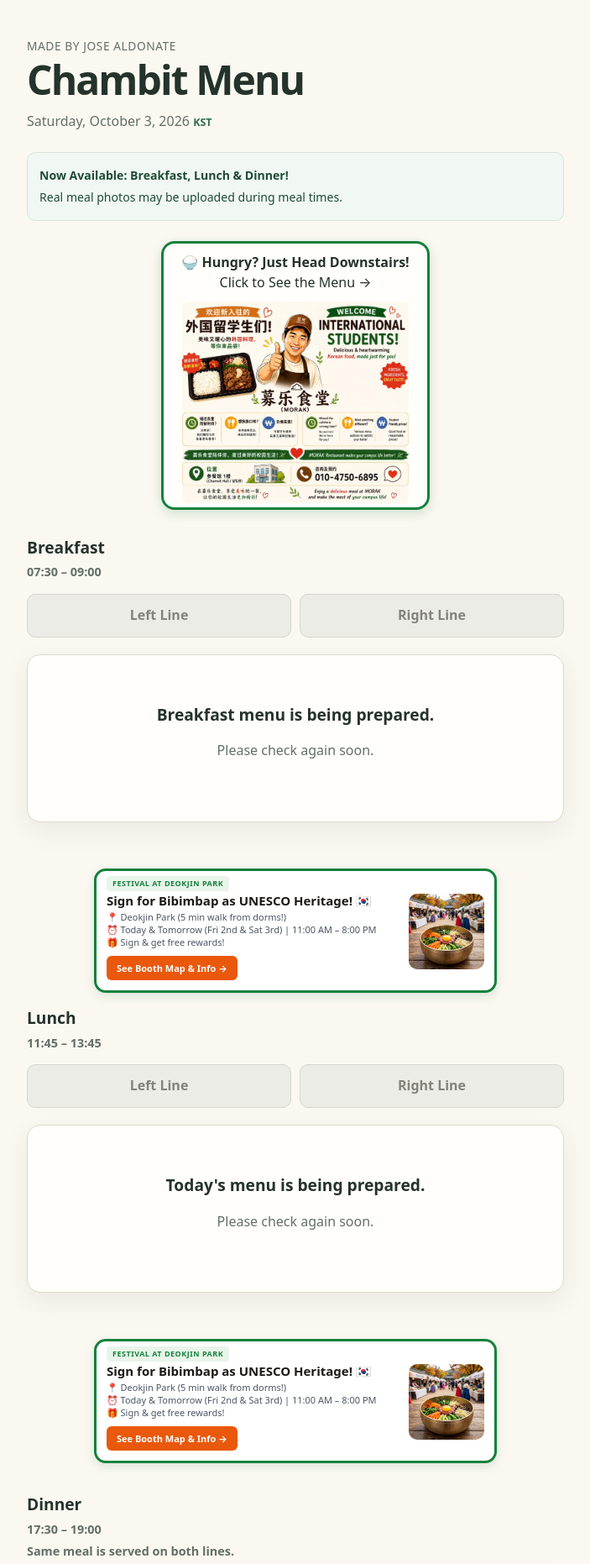
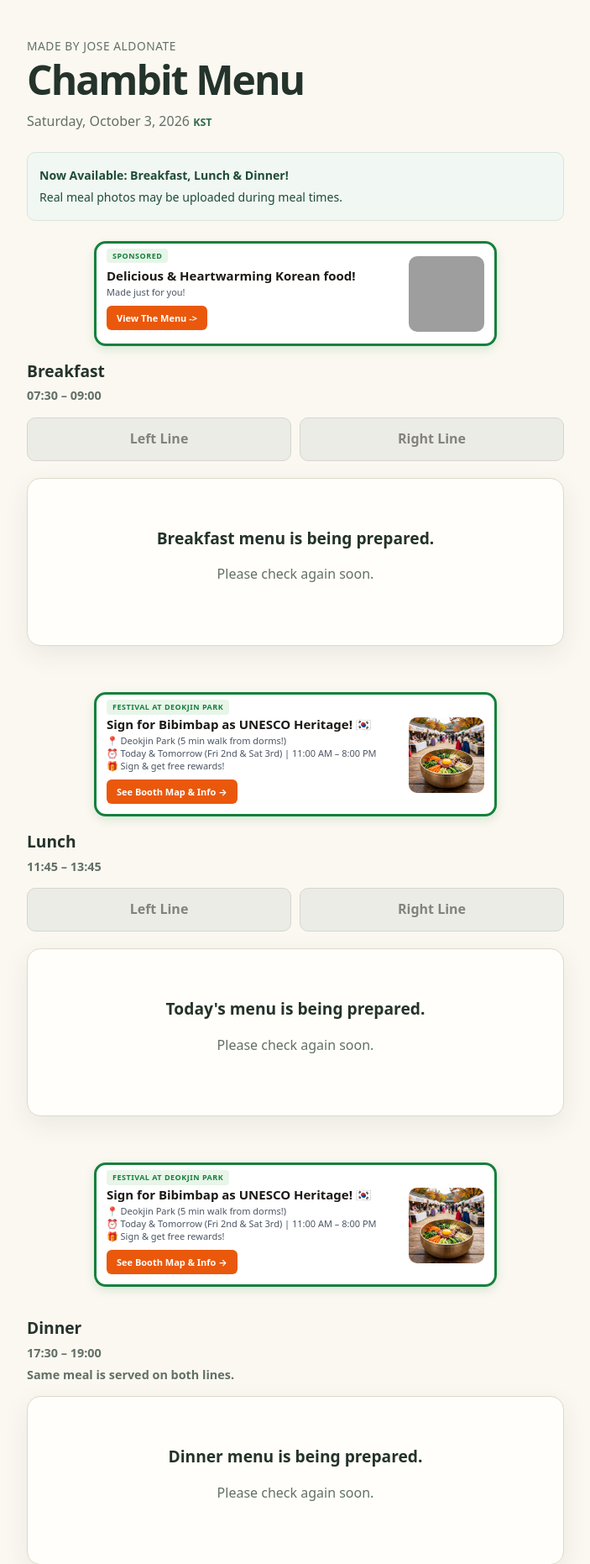
Before and after one commit to build529/chambit-menu-mvp-website-build, a FastAPI app: page / in a window 1280 px wide. Shown: the top 1862 px of the page at 84% size, without its empty margins (288-991 px from the left). Run offline with FastAPI, Linux system fonts and the light colour scheme; grey boxes are pictures that could not be loaded.

Commit message:
feat: new advertisement style

```diff
--- a/app/templates/public_index.html
+++ b/app/templates/public_index.html
@@ -53,19 +53,49 @@ Meal service will resume on Monday, September 28.</p>
 
 
 <!-- ADVERTISEMENT ANNOUNCEMENT FRAMEWORK -->
+ <!--
 <section class="welcome-image" aria-label="Restaurant Advertisement">
 
-  <!-- Text Section (Title / Slogan) -->
   <div class="welcome-text">
     <p><strong>🍚 Hungry? Just Head Downstairs!</strong> Click to See the Menu →</p>
   </div>
 
-  <!-- Image Container with Link -->
   <a href="https://linktr.ee/MORAK6895?utm_source=qr_code" target="_blank" rel="noopener">
     <img src="/static/images/morak-01.jpg"
          alt="Menu Special Offer"
          class="fit-cover img-hr">
   </a>
+
+</section>
+-->
+
+<!-- WIDE HORIZONTAL AD BANNER -->
+<section class="ad-wide-banner festival-theme" aria-label="Restaurant Special Offer">
+
+  <!-- SPONSORED BADGE -->
+  <span class="ad-tag">SPONSORED</span>
+
+  <!-- LEFT SIDE: Text, Offer Slogan, & CTA -->
+  <div class="ad-content-left">
+    <h3 class="ad-heading">Delicious & Heartwarming Korean food!</h3>
+    <p class="ad-subtext">Made just for you!</p>
+
+    <!-- Action Link / Button -->
+    <a href="https://linktr.ee/MORAK6895?utm_source=qr_code"
+       target="_blank"
+       rel="noopener"
+       onclick="gtag('event', 'ad_click', { 'content_id': 'morak_wide_banner' });"
+       class="ad-cta-btn">
+       View The Menu ->
+    </a>
+  </div>
+
+  <!-- RIGHT SIDE: Compact Square Image -->
+  <div class="ad-content-right">
+    <a href="https://linktr.ee/MORAK6895?utm_source=qr_code" target="_blank" rel="noopener">
+      <img src="/static/images/morak-03.png" alt="Morak Special Deal" class="ad-img-thumb">
+    </a>
+  </div>
 
 </section>
 
```
